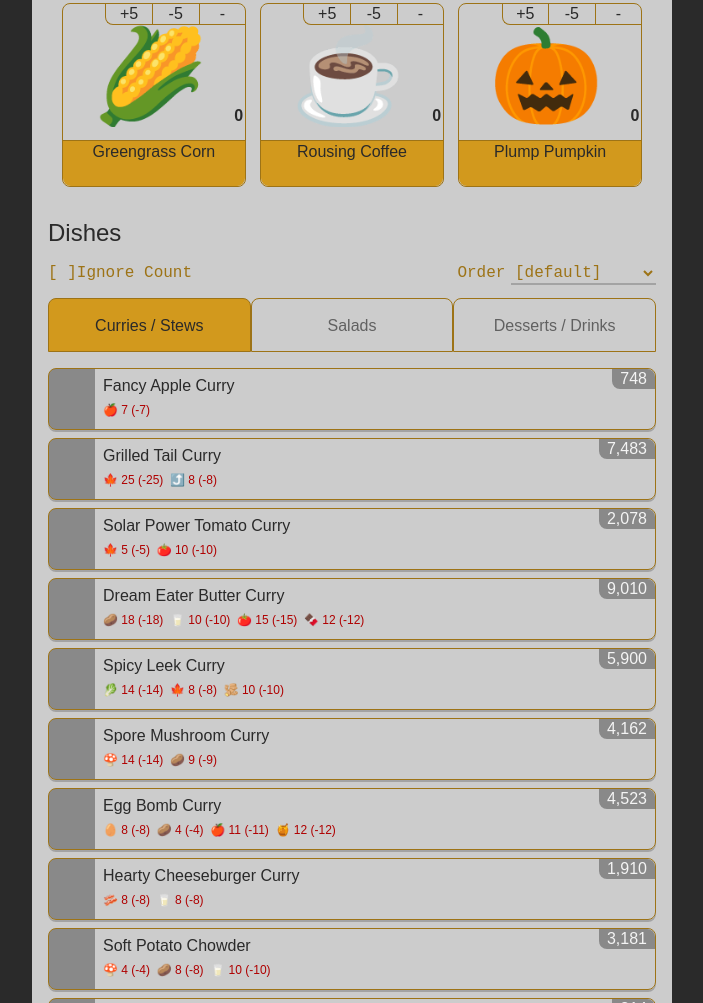
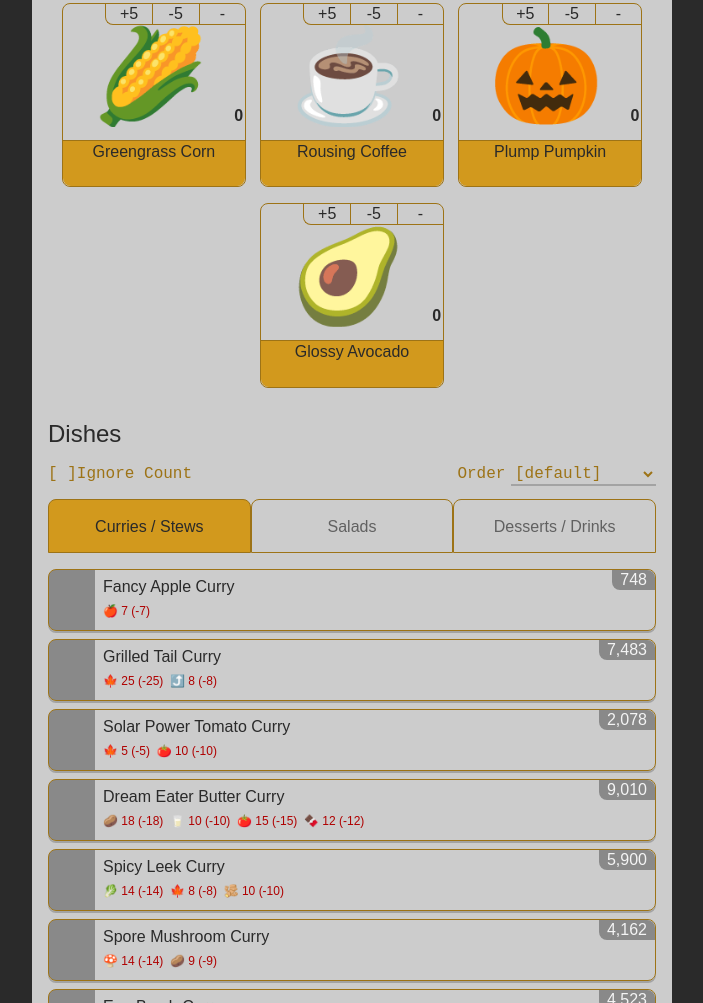
Before and after one commit to mckingho/mckingho.github.io, a plain HTML site: page pokemonsleep/cooking.html in a window 1280 px wide. Shown: the part 1088-2091 px from the top of the page, without its empty margins (288-991 px from the left). Drawn offline with Linux system fonts and the light colour scheme.

Commit message:
Add Sleep avocado

```diff
--- a/pokemonsleep/controllers/cooking.js
+++ b/pokemonsleep/controllers/cooking.js
@@ -21,6 +21,7 @@ const store = {
         corn: 0,
         coffee: 0,
         pumpkin: 0,
+        avocado: 0,
     },
     selectedType: 'dish-type-curry', // element ID
     dishesIgnoreCount: false,
--- a/pokemonsleep/cooking.css
+++ b/pokemonsleep/cooking.css
@@ -250,6 +250,10 @@ body {
     background-image: url(./res/ingredients/pumpkin.svg);
 }
 
+#ingr-img-avocado {
+    background-image: url(./res/ingredients/avocado.svg);
+}
+
 #dishes-title {
     color: #2A2A2A;
     font-size: 24px;
--- a/pokemonsleep/cooking.html
+++ b/pokemonsleep/cooking.html
@@ -313,6 +313,22 @@
                 <div class="cls-ingr-name">
                     <div class="cls-ingr-name-margin"></div>
                     <span>Plump Pumpkin</span>
+                </div>
+            </div>
+            <div id="ingr-add-avocado" class="cls-ingr">
+                <div class="cls-ingr-display">
+                    <div class="cls-select-ingr-box">
+                        <div id="ingr-sub-avocado" class="cls-select-btn">-</div>
+                        <div id="ingr-sub5-avocado" class="cls-select-btn">-5</div>
+                        <div id="ingr-add5-avocado" class="cls-select-btn cls-select-btn-corner">+5</div>
+                    </div>
+                    <div id="ingr-img-avocado" class="cls-ingr-img">
+                        <span id="ingr-no-avocado" class="cls-ingr-no">0</span>
+                    </div>
+                </div>
+                <div class="cls-ingr-name">
+                    <div class="cls-ingr-name-margin"></div>
+                    <span>Glossy Avocado</span>
                 </div>
             </div>
         </div>
--- a/pokemonsleep/modules/ingredient.js
+++ b/pokemonsleep/modules/ingredient.js
@@ -17,6 +17,7 @@ const ingredient_icons = {
     corn: '🌽',
     coffee: '☕',
     pumpkin: '🎃',
+    avocado: '🥑',
 };
 
 const recipes = {
```
Also changed, not shown: pokemonsleep/res/ingredients/avocado.svg (added).
